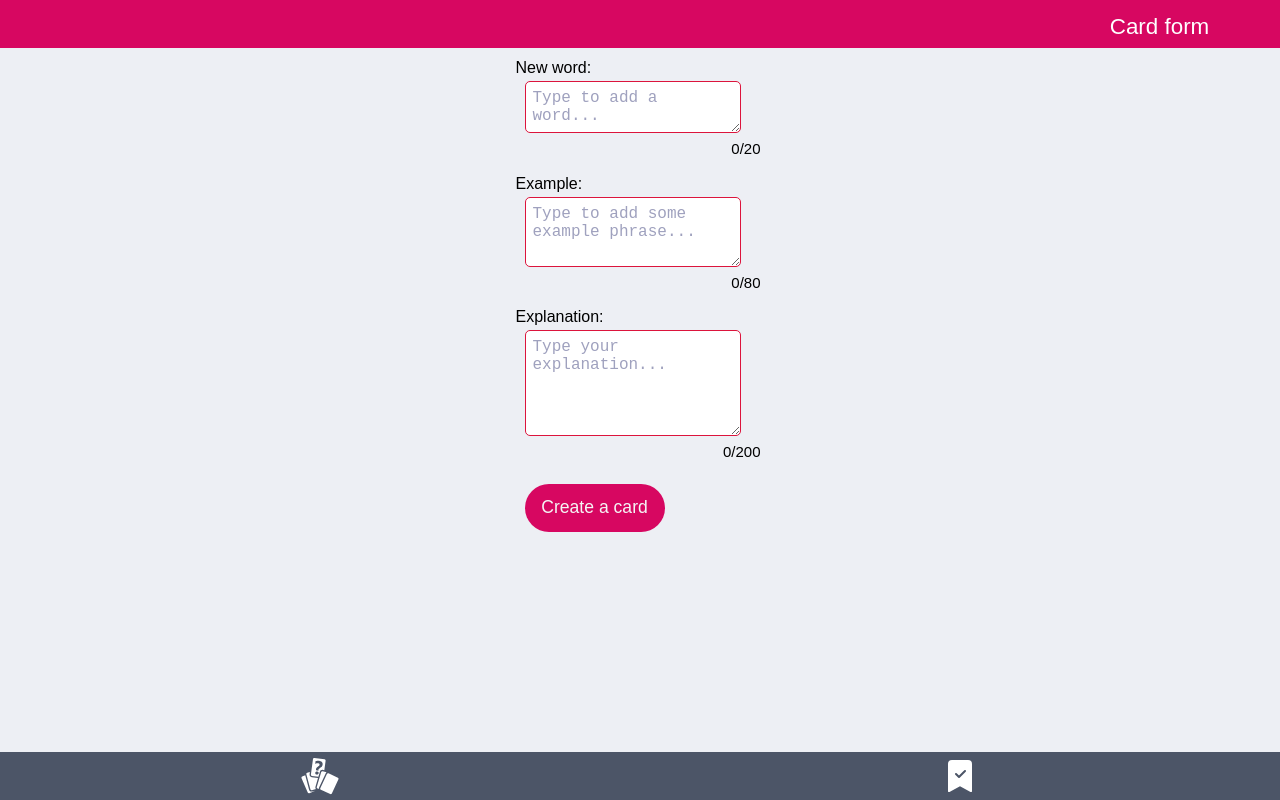
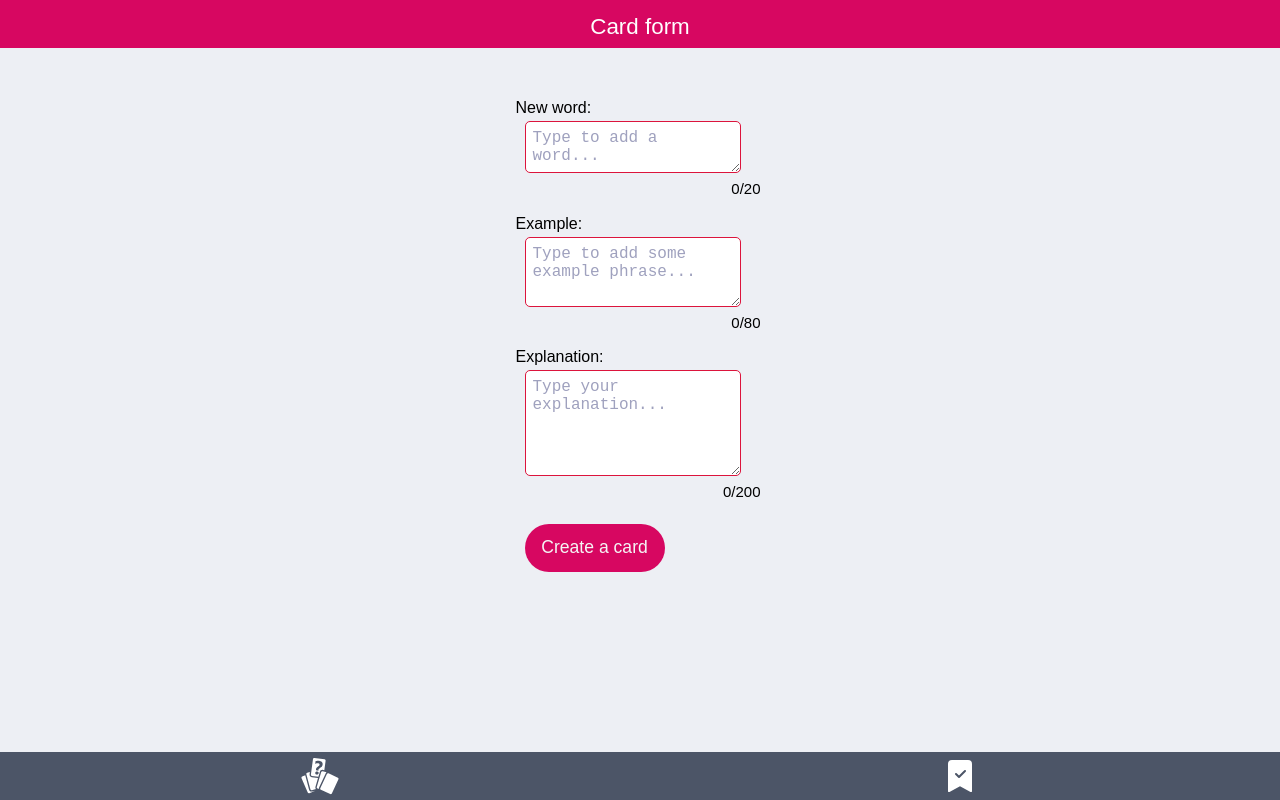
Before and after one commit to annadragan/capstone-project, a React (Create React App) app: page /form in a window 1280 px wide. Built offline with nearby package versions, Linux system fonts and the light colour scheme.

Commit message:
Justify header

```diff
--- a/src/App.js
+++ b/src/App.js
@@ -82,5 +82,5 @@ const AppWrapper = styled.main`
   display: flex;
   flex-direction: column;
   align-items: center;
-  padding: 60px 0;
+  padding: 100px 0;
 `;
--- a/src/components/Form.js
+++ b/src/components/Form.js
@@ -24,12 +24,12 @@ export default function Form({ onCreateTerm }) {
   };
   return (
     <>
+      <Header>Card form</Header>
       <FormWrapper
         aria-describedby="Create a new word"
         onSubmit={handleSubmitTerm}
         autoComplete="off"
       >
-        <Header>Card form</Header>
         <InputWrapper>
           <Input
             labelText="New word:"
@@ -109,7 +109,6 @@ export default function Form({ onCreateTerm }) {
 const FormWrapper = styled.form`
   display: grid;
   gap: 15px;
-  margin-bottom: 80px;
 `;
 
 const InputWrapper = styled.div`
```
